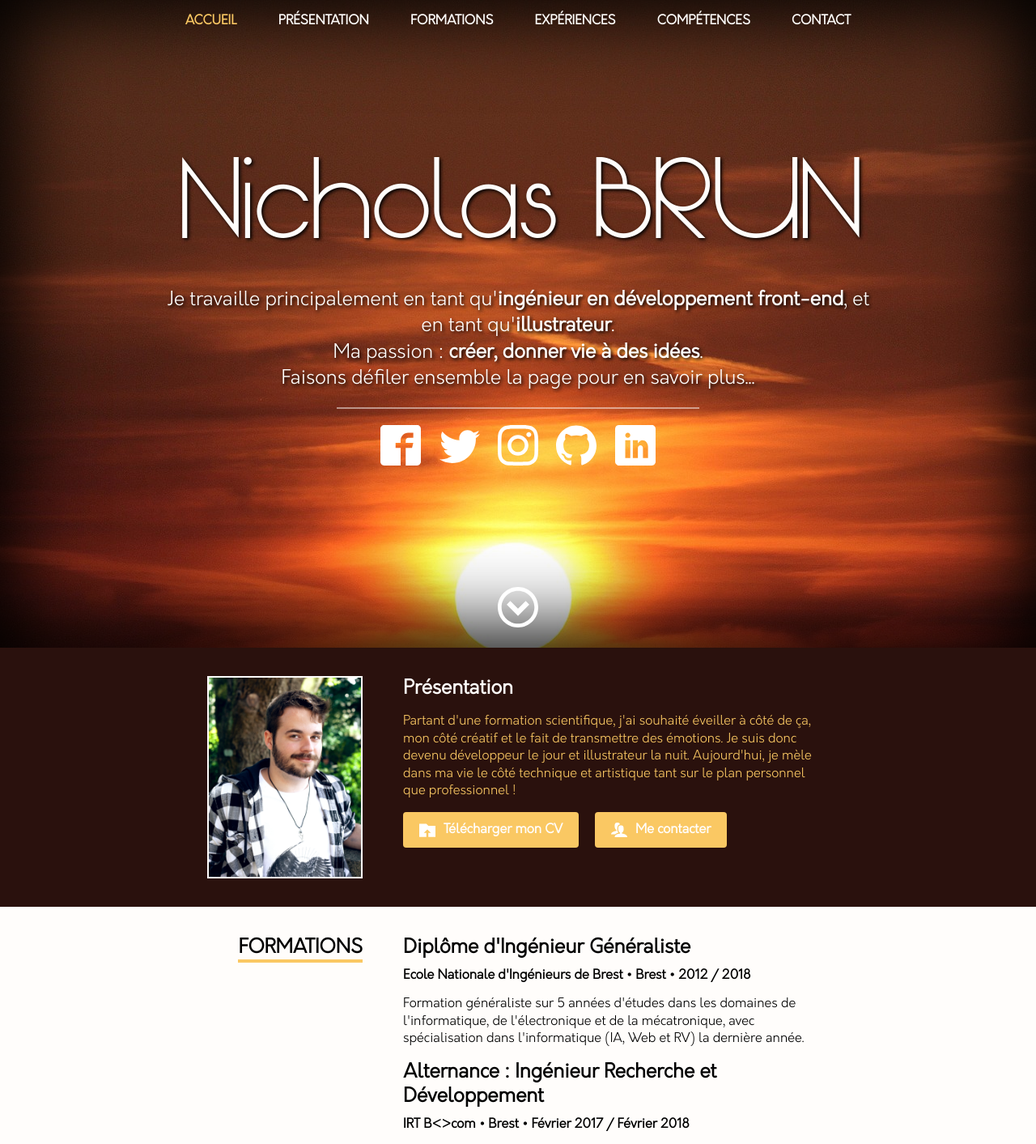
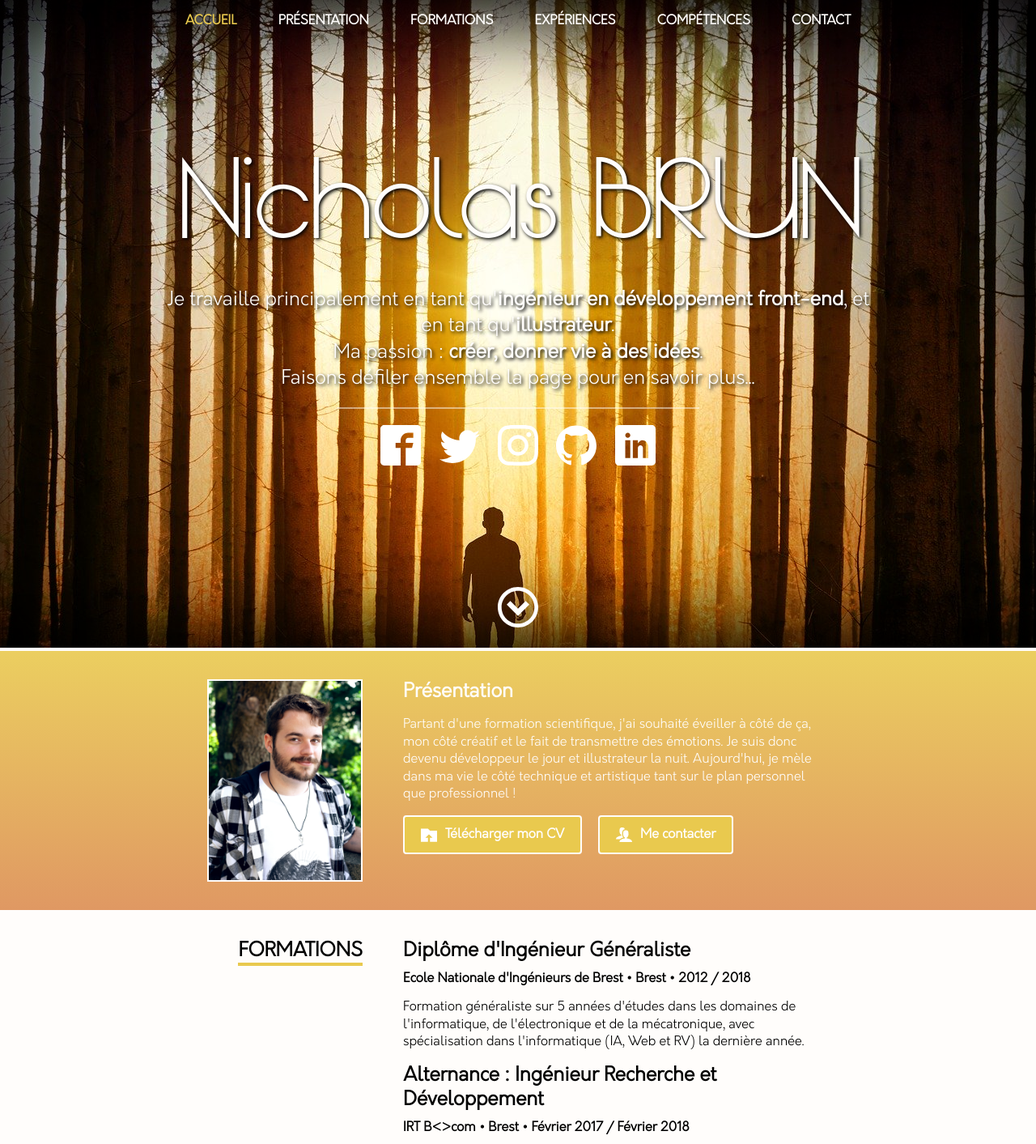
Before and after one commit to Spefire/CV, a Vue app: page / in a window 1280 px wide. Shown: the top 1413 px of the page at 81% size. Built offline with nearby package versions, Linux system fonts and the light colour scheme.

Commit message:
Style(all): Change color, add gradient, and change background

```diff
--- a/src/components/hobbie-state/HobbieState.scss
+++ b/src/components/hobbie-state/HobbieState.scss
@@ -7,6 +7,10 @@
 
   &:nth-child(even) {
     margin-left: 4%;
+
+    .hobbie-img {
+      background-color: $primary-color;
+    }
   }
 
   .hobbie-img {
--- a/src/styles/commons.scss
+++ b/src/styles/commons.scss
@@ -22,7 +22,8 @@
   }
 
   &.inverted {
-    background: $primary-color;
+    color: $white-color;
+    background: $background-inverted;
 
     .section-title {
       border-bottom: 4px solid $white-color;
@@ -58,6 +59,7 @@
   width: fit-content;
   padding: 12px 20px;
   border-radius: 4px;
+  border: 2px solid $white-color;
   font-weight: bold;
   color: $white-color;
   background: $primary-color;
--- a/src/styles/global.scss
+++ b/src/styles/global.scss
@@ -20,14 +20,13 @@ h1 {
   font-family: "Origin", "Segoe UI", sans-serif;
 
   @include mobile-only {
-    font-size: 60px;
+    font-size: 50px;
   }
 }
 
 h2 {
   margin: 0;
   font-size: 24px;
-  color: $black-color;
 }
 
 h4 {
--- a/src/styles/variables.scss
+++ b/src/styles/variables.scss
@@ -1,13 +1,25 @@
-$primary-color: #fac863;
-$secondary-color: #2a110d;
+$primary-color: #e9c94e;
+$secondary-color: #dc8d52;
 
 // https://codepen.io/sosuke/pen/Pjoqqp
 
-$filter-primary-color: brightness(0) saturate(100%) invert(85%) sepia(48%)
-  saturate(620%) hue-rotate(329deg) brightness(100%) contrast(96%);
+$filter-primary-color: brightness(0) saturate(100%) invert(71%) sepia(79%)
+  saturate(339%) hue-rotate(4deg) brightness(99%) contrast(91%);
 
 $black-color: #000000;
 $white-color: #fffdfb;
+
+$background-full: linear-gradient(
+  180deg,
+  rgba($primary-color, 0.9) 0%,
+  rgba($secondary-color, 0.9) 100%
+);
+
+$background-inverted: linear-gradient(
+  0deg,
+  rgba($primary-color, 0.9) 0%,
+  rgba($secondary-color, 0.9) 100%
+);
 
 // Variables pour le responsive
 $breakpoints: (
--- a/src/views/Home.scss
+++ b/src/views/Home.scss
@@ -21,7 +21,7 @@
 
     @include mobile-only {
       margin: 10px 0;
-      font-size: 18px;
+      font-size: 16px;
     }
   }
 
--- a/src/views/about/About.scss
+++ b/src/views/about/About.scss
@@ -1,7 +1,8 @@
 @import "@/styles/variables.scss";
 
 .about-section {
-  background: $secondary-color;
+  border-top: 4px solid $white-color;
+  background: $background-full;
 
   @include mobile-only {
     .section-left-layout {
@@ -27,7 +28,7 @@
   }
 
   .about-text {
-    color: $primary-color;
+    color: $white-color;
 
     @include mobile-only {
       text-align: center;
--- a/src/views/contact/Contact.scss
+++ b/src/views/contact/Contact.scss
@@ -2,7 +2,7 @@
 
 .contact-section {
   padding: 35px 20% 50px 20%;
-  background: $secondary-color;
+  background: $background-full;
 
   @include tablet-only {
     padding: 35px 5% 50px 5%;
@@ -28,7 +28,7 @@
   }
 
   .contact-text {
-    color: $primary-color;
+    color: $white-color;
   }
 
   .contact-links {
--- a/src/views/hobbies/Hobbies.scss
+++ b/src/views/hobbies/Hobbies.scss
@@ -1,3 +1,9 @@
 @import "@/styles/variables.scss";
 
-//.hobbies-section {}
+.hobbies-section {
+  padding: 0 20% 35px 20%;
+
+  @include tablet-only {
+    padding: 0 5% 35px 5%;
+  }
+}
--- a/src/views/hobbies/Hobbies.vue
+++ b/src/views/hobbies/Hobbies.vue
@@ -1,5 +1,5 @@
 <template>
-  <div id="nav-hobbies" class="section inverted hobbies-section">
+  <div id="nav-hobbies" class="section hobbies-section">
     <div class="section-left-layout">
       <h2 class="section-title">Loisirs</h2>
     </div>
```
Also changed, not shown: src/assets/images/background.jpg, src/assets/images/light.jpg (added).
